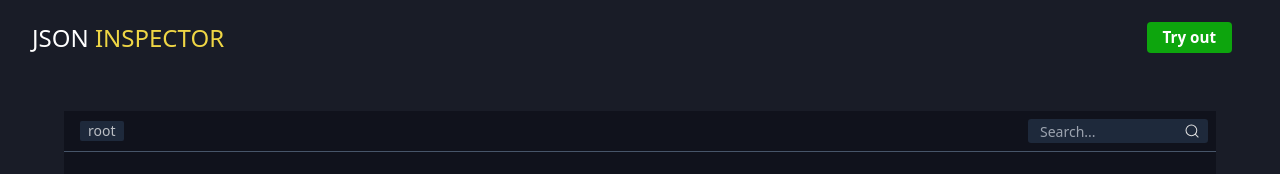
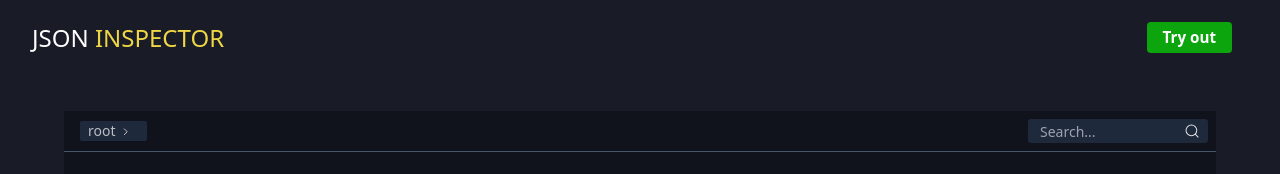
Before and after one commit to matiasgdev/json-inspect, a React (Vite) app: page / in a window 1280 px wide. Shown: the top 174 px of the page. Built offline with nearby package versions, Linux system fonts and the light colour scheme.

Commit message:
feat: organize node paths indicator with arrow

```diff
--- a/src/components/Controls/index.tsx
+++ b/src/components/Controls/index.tsx
@@ -1,22 +1,35 @@
 import {useMemo} from 'react'
 import {ReactComponent as SearchIcon} from '../../assets/icons/search.svg'
 import {useJsonStore} from '../../stores/json-store'
+import {ReactComponent as ArrowRight} from '../../assets/icons/nav-arrow-right.svg'
 
 export const Controls = () => {
   const {selectedIndex} = useJsonStore(s => ({
     selectedIndex: s.selectedNodeIndex,
   }))
-  const nodeIndex = useMemo(() => {
-    if (!selectedIndex) {
-      return 'root'
-    }
-    return `root.`.concat(selectedIndex)
+  const nodePaths = useMemo(() => {
+    const paths = ['root']
+    selectedIndex.split('.').forEach(index => {
+      paths.push(index)
+    })
+    return paths
   }, [selectedIndex])
+
   return (
     <div className="flex items-center justify-between border-b-slate-600  border-b-[1px]  p-2 pl-4 mb-4 sticky">
-      <span className="text-white/70 text-sm bg-slate-800 rounded-sm px-2">
-        {nodeIndex}
-      </span>
+      <div className="flex items-center text-white/70 text-sm bg-slate-800 rounded-sm px-2">
+        {nodePaths.map((path, index) => {
+          const isLast = index + 1 === nodePaths.length
+          return (
+            <div className="flex items-center justify-start gap-x-[4px] mr-[4px]">
+              <div className="cursor-pointer hover:text-white">{path}</div>
+              {isLast ? null : (
+                <ArrowRight className="h-[11.5px] w-[11.5px] block" />
+              )}
+            </div>
+          )
+        })}
+      </div>
       <div className="flex items-center max-w-[180px] px-2 rounded-[.2rem] bg-slate-800">
         <input
           placeholder="Search..."
```
